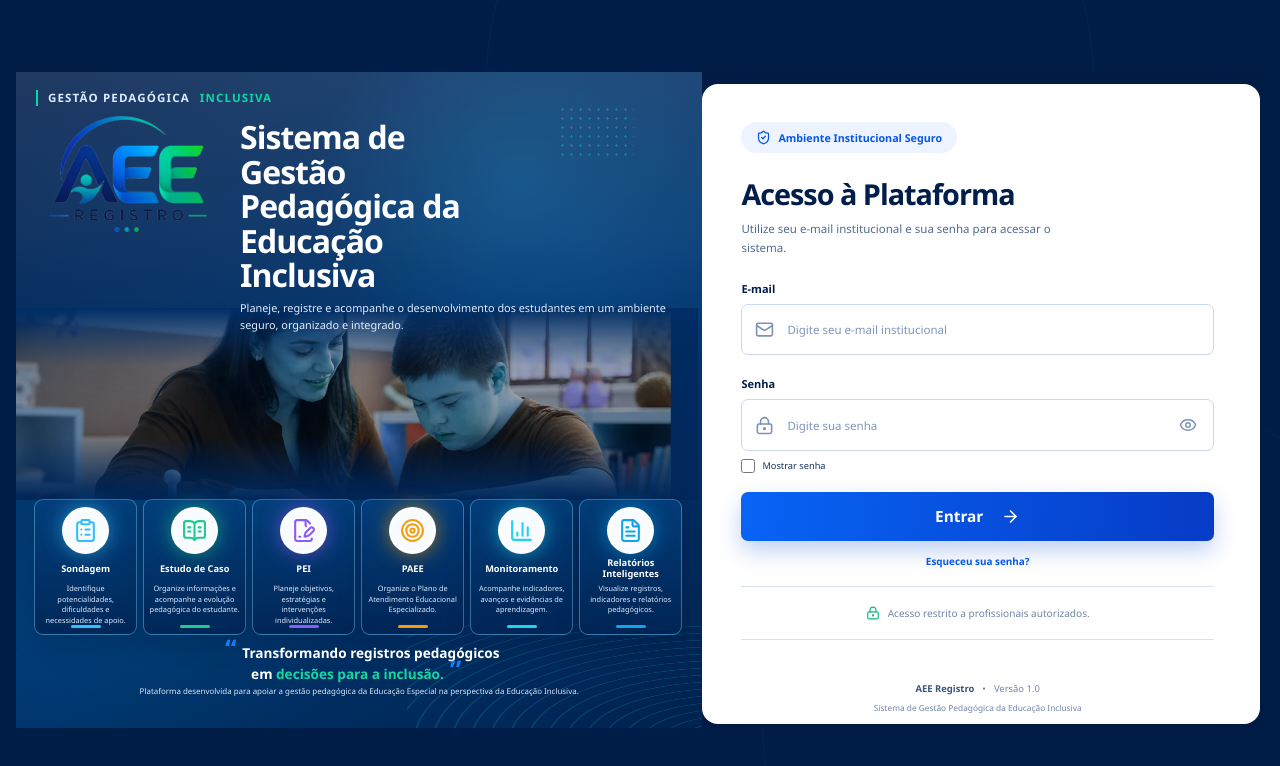
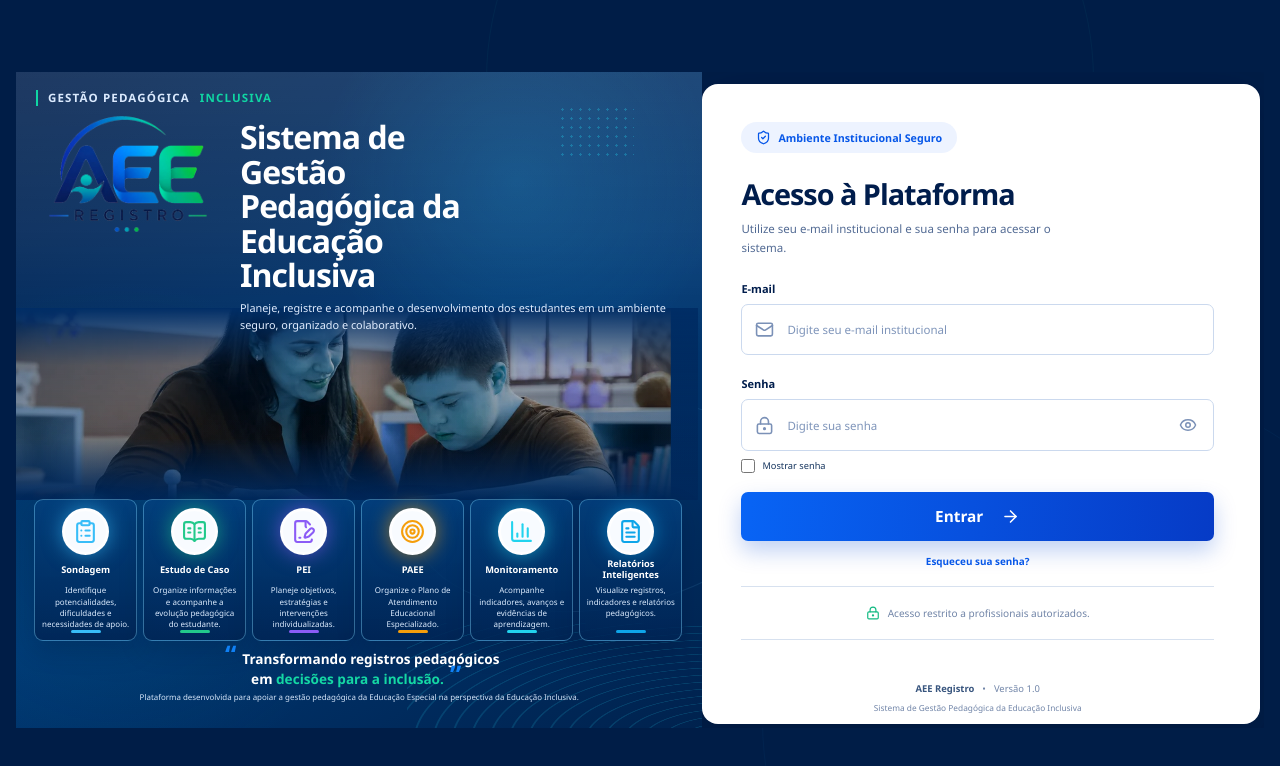
Before and after one commit to terezinhasouzacosta-netizen/aee-registro-eraa, a React (Vite) app: page /login in a window 1280 px wide. Shown: the top 766 px of the page. Built offline with nearby package versions, Linux system fonts and the light colour scheme; no server answers.

Commit message:
feat: refinamento final da tela de login institucional

```diff
--- a/src/pages/LoginPage.jsx
+++ b/src/pages/LoginPage.jsx
@@ -163,7 +163,7 @@ function LoginPage() {
                 </p>
                 <p className="login-institutional-description">
                   Planeje, registre e acompanhe o desenvolvimento dos estudantes em um ambiente
-                  seguro, organizado e integrado.
+                  seguro, organizado e colaborativo.
                 </p>
               </div>
             </div>
--- a/src/styles/login.css
+++ b/src/styles/login.css
@@ -60,6 +60,19 @@
     radial-gradient(circle at 73% 17%, rgba(14, 165, 233, 0.2), transparent 27%),
     radial-gradient(circle at 15% 70%, rgba(8, 145, 178, 0.12), transparent 34%),
     linear-gradient(150deg, #001f4d 0%, #003873 55%, #00224e 100%);
+}
+
+.login-institutional-panel::before {
+  position: absolute;
+  right: -12%;
+  bottom: 18%;
+  width: 54%;
+  aspect-ratio: 1.8;
+  border: 1px solid rgba(125, 211, 252, 0.1);
+  border-radius: 50%;
+  content: "";
+  pointer-events: none;
+  transform: rotate(-8deg);
 }
 
 .login-panel-shape {
@@ -240,7 +253,7 @@
   display: flex;
   align-items: center;
   flex-direction: column;
-  padding: clamp(7px, 0.75vw, 11px) clamp(4px, 0.42vw, 7px) 8px;
+  padding: clamp(8px, 0.8vw, 12px) clamp(5px, 0.48vw, 8px) 9px;
   border: 1px solid rgba(125, 211, 252, 0.42);
   border-radius: 9px;
   color: #ffffff;
@@ -302,7 +315,7 @@
 .login-feature-description {
   margin-top: 3px;
   color: #dcecff;
-  font-size: clamp(0.46rem, 0.52vw, 0.57rem);
+  font-size: clamp(0.5rem, 0.58vw, 0.64rem);
   line-height: 1.42;
 }
 
@@ -707,8 +720,8 @@
 
   .login-feature-card {
     min-height: clamp(118px, 16vh, 140px);
-    padding-top: 7px;
-    padding-bottom: 6px;
+    padding-top: 8px;
+    padding-bottom: 7px;
   }
 
   .login-feature-icon {
@@ -806,7 +819,7 @@
   }
 
   .login-feature-description {
-    font-size: 0.58rem;
+    font-size: 0.63rem;
   }
 
   .login-institutional-footer {
```
